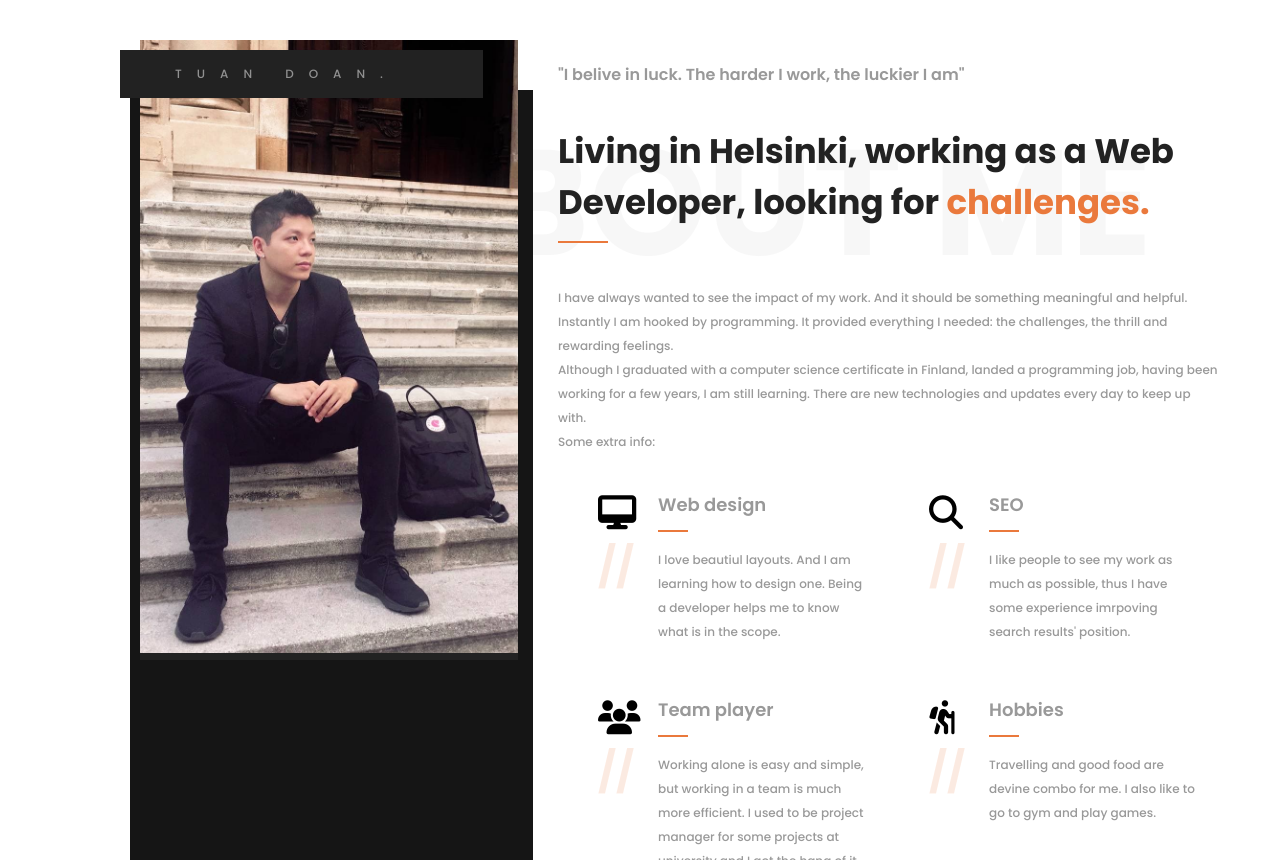
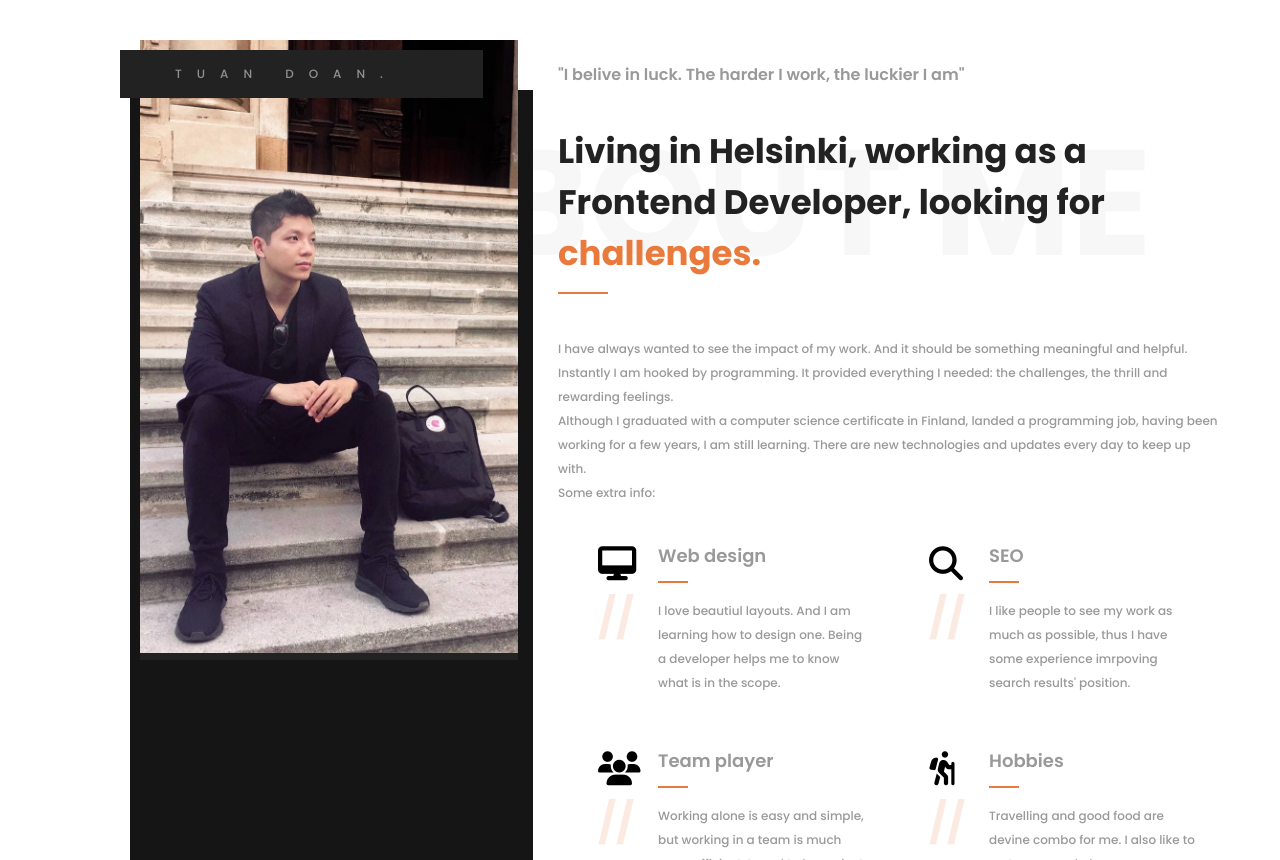
Before and after one commit to TuanDoan2193/online-cv, a React (Create React App) app: page / in a window 1280 px wide. Shown: the part 880-1740 px from the top of the page. Built offline with nearby package versions, Linux system fonts and the light colour scheme.

Commit message:
Update About.js

```diff
--- a/src/components/About/About.js
+++ b/src/components/About/About.js
@@ -22,7 +22,7 @@ const Bio = forwardRef((props, ref) => {
             <div className='bio__text-wrapper'>
               <h5>"I belive in luck. The harder I work, the luckier I am"</h5>
               <h2>
-                Living in Helsinki, working as a Web Developer, looking for{' '}
+                Living in Helsinki, working as a Frontend Developer, looking for{' '}
                 <span className='unique-color'>challenges.</span>
               </h2>
               <p>
```
